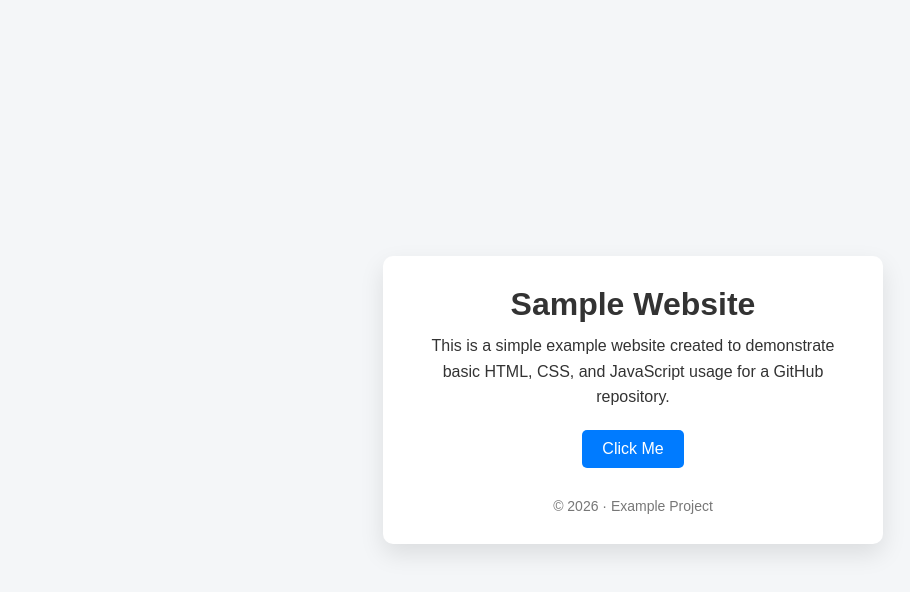
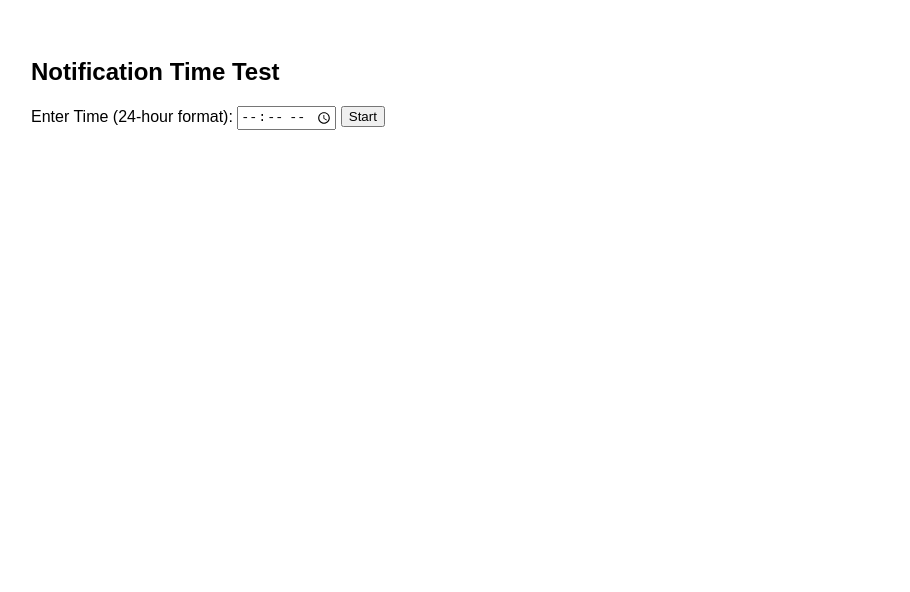
Before and after one commit to Gabby02-Newb/Test, a plain HTML site: page index.html in a window 1280 px wide. Shown: the whole page, without its empty margins (7-917 px from the left). Drawn offline with Linux system fonts and the light colour scheme.

Commit message:
Update index.html
test

```diff
--- a/index.html
+++ b/index.html
@@ -1,100 +1,78 @@
 <!DOCTYPE html>
-<html lang="en">
+<html>
 <head>
-  <meta charset="UTF-8" />
-  <meta name="viewport" content="width=device-width, initial-scale=1.0" />
-  <title>Sample GitHub Website</title>
+<meta charset="UTF-8">
+<title>Simple Notification Test</title>
+</head>
+<body style="font-family: Arial; padding: 30px;">
 
-  <style>
-    * {
-      box-sizing: border-box;
-      margin: 0;
-      padding: 0;
-      font-family: Arial, Helvetica, sans-serif;
+<h2>Notification Time Test</h2>
+
+<label>Enter Time (24-hour format):</label>
+<input type="time" id="notifyTime">
+<button onclick="startCheck()">Start</button>
+
+<p id="status"></p>
+
+<script>
+let checkInterval = null;
+let targetTime = null;
+
+async function requestPermission() {
+    if (!("Notification" in window)) {
+        alert("Notifications not supported in this browser.");
+        return false;
     }
 
-    body {
-      background: #f4f6f8;
-      color: #333;
-      display: flex;
-      justify-content: center;
-      align-items: center;
-      min-height: 100vh;
+    if (Notification.permission === "granted") return true;
+
+    if (Notification.permission !== "denied") {
+        const permission = await Notification.requestPermission();
+        return permission === "granted";
     }
 
-    .container {
-      background: #ffffff;
-      width: 90%;
-      max-width: 500px;
-      padding: 30px;
-      border-radius: 10px;
-      box-shadow: 0 10px 25px rgba(0, 0, 0, 0.1);
-      text-align: center;
+    return false;
+}
+
+async function startCheck() {
+    const ok = await requestPermission();
+    if (!ok) {
+        alert("Notification permission denied.");
+        return;
     }
 
-    h1 {
-      margin-bottom: 10px;
+    targetTime = document.getElementById("notifyTime").value;
+    if (!targetTime) {
+        alert("Please enter a time.");
+        return;
     }
 
-    p {
-      margin-bottom: 20px;
-      line-height: 1.6;
+    document.getElementById("status").innerText =
+        "Waiting for " + targetTime;
+
+    if (checkInterval) clearInterval(checkInterval);
+
+    checkInterval = setInterval(checkTime, 1000);
+}
+
+function checkTime() {
+    const now = new Date();
+    const current =
+        now.getHours().toString().padStart(2, "0") + ":" +
+        now.getMinutes().toString().padStart(2, "0");
+
+    if (current === targetTime) {
+        new Notification("⏰ Time Reached!", {
+            body: "It is now " + targetTime
+        });
+
+        document.getElementById("status").innerText =
+            "Notification sent at " + current;
+
+        clearInterval(checkInterval);
     }
+}
+</script>
 
-    button {
-      padding: 10px 20px;
-      border: none;
-      background: #007bff;
-      color: white;
-      font-size: 16px;
-      border-radius: 5px;
-      cursor: pointer;
-      transition: background 0.3s ease;
-    }
-
-    button:hover {
-      background: #0056b3;
-    }
-
-    .message {
-      margin-top: 20px;
-      font-weight: bold;
-      color: #28a745;
-      display: none;
-    }
-
-    footer {
-      margin-top: 30px;
-      font-size: 14px;
-      color: #777;
-    }
-  </style>
-</head>
-
-<body>
-  <div class="container">
-    <h1>Sample Website</h1>
-    <p>
-      This is a simple example website created to demonstrate basic
-      HTML, CSS, and JavaScript usage for a GitHub repository.
-    </p>
-
-    <button onclick="showMessage()">Click Me</button>
-
-    <div class="message" id="message">
-      JavaScript is working!
-    </div>
-
-    <footer>
-      © 2026 · Example Project
-    </footer>
-  </div>
-
-  <script>
-    function showMessage() {
-      const message = document.getElementById("message");
-      message.style.display = "block";
-    }
-  </script>
 </body>
 </html>
```
